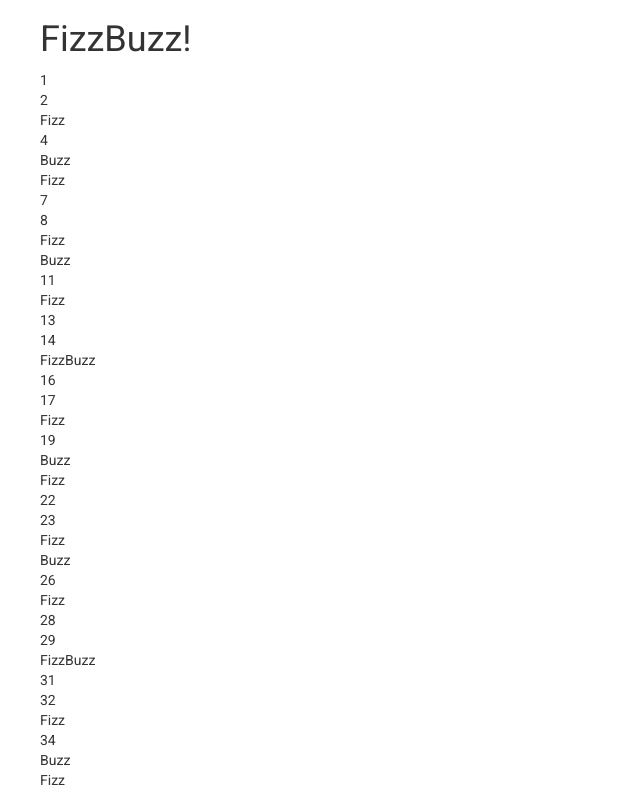
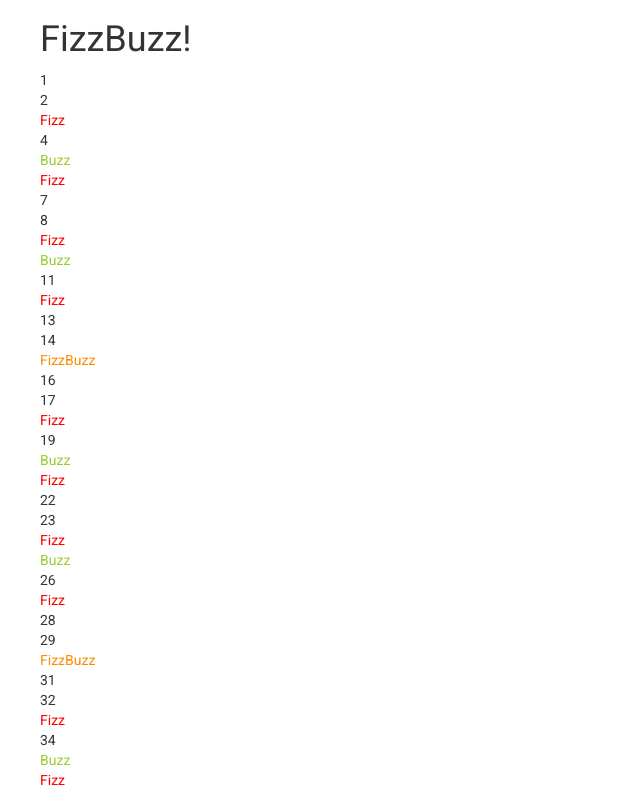
Before and after one commit to Andryx94/js-fizzbuzz, a plain HTML site: page index.html in a window 1280 px wide. Shown: the top 793 px of the page, without its empty margins (0-640 px from the left). Drawn offline with nearby package versions, Linux system fonts and the light colour scheme.

Commit message:
Versione 1.1.1
Aggiunto classi e colori

```diff
--- a/css/style.css
+++ b/css/style.css
@@ -11,3 +11,16 @@ li {
   list-style-type: none;
 }
 /* fine generali */
+
+
+.fizzbuzz {
+  color: darkorange;
+}
+
+.fizz {
+  color: red;
+}
+
+.buzz {
+  color: yellowgreen;
+}
--- a/js/script.js
+++ b/js/script.js
@@ -5,17 +5,17 @@ var lista = document.getElementById('lista')
 for (var i=1; i<=100; i++) {
   //se divisibile sia per 5 che per 3
   if (i % 15 == 0) {
-    lista.innerHTML += '<li>' + "FizzBuzz";
+    lista.innerHTML += '<li class="fizzbuzz">' + "FizzBuzz";
   }
 
   //se divisibile per 3
   else if (i % 3 == 0) {
-    lista.innerHTML += '<li>' + "Fizz";
+    lista.innerHTML += '<li class="fizz">' + "Fizz";
   }
 
   //se divisibile per 5
   else if ( i % 5 == 0) {
-    lista.innerHTML += '<li>' + "Buzz";
+    lista.innerHTML += '<li class="buzz">' + "Buzz";
   }
 
   else {
```
